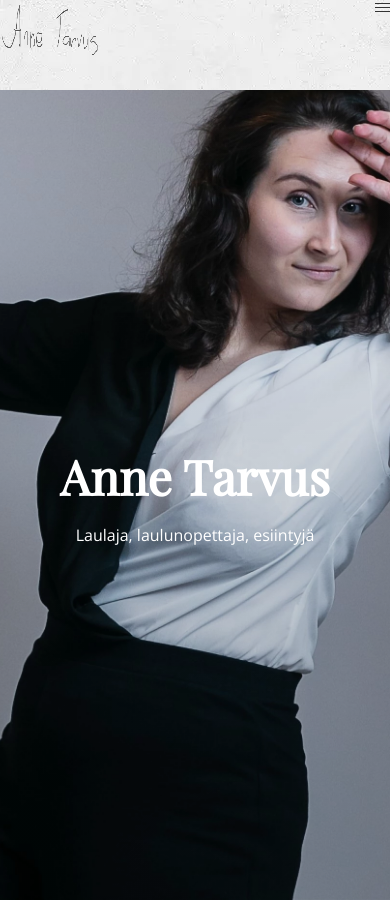
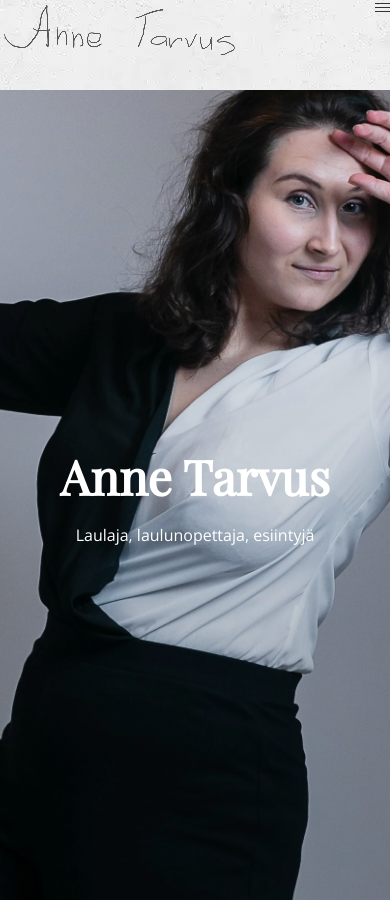
Before and after one commit to AnneTarvus/annetarvus.github.io, a Jekyll site: the page built from home.md, in a window 390 px wide. Built offline with Jekyll 4.4.1, drawn with Linux system fonts in a browser that asks for light colours.

Commit message:
Update main.scss

```diff
--- a/_sass/main.scss
+++ b/_sass/main.scss
@@ -190,8 +190,4 @@ h3 {
     margin: 3px 0;
     transition: 0.4s;
   }
-
-  #logo {
-    width: 100px;
-  }
 }
```
